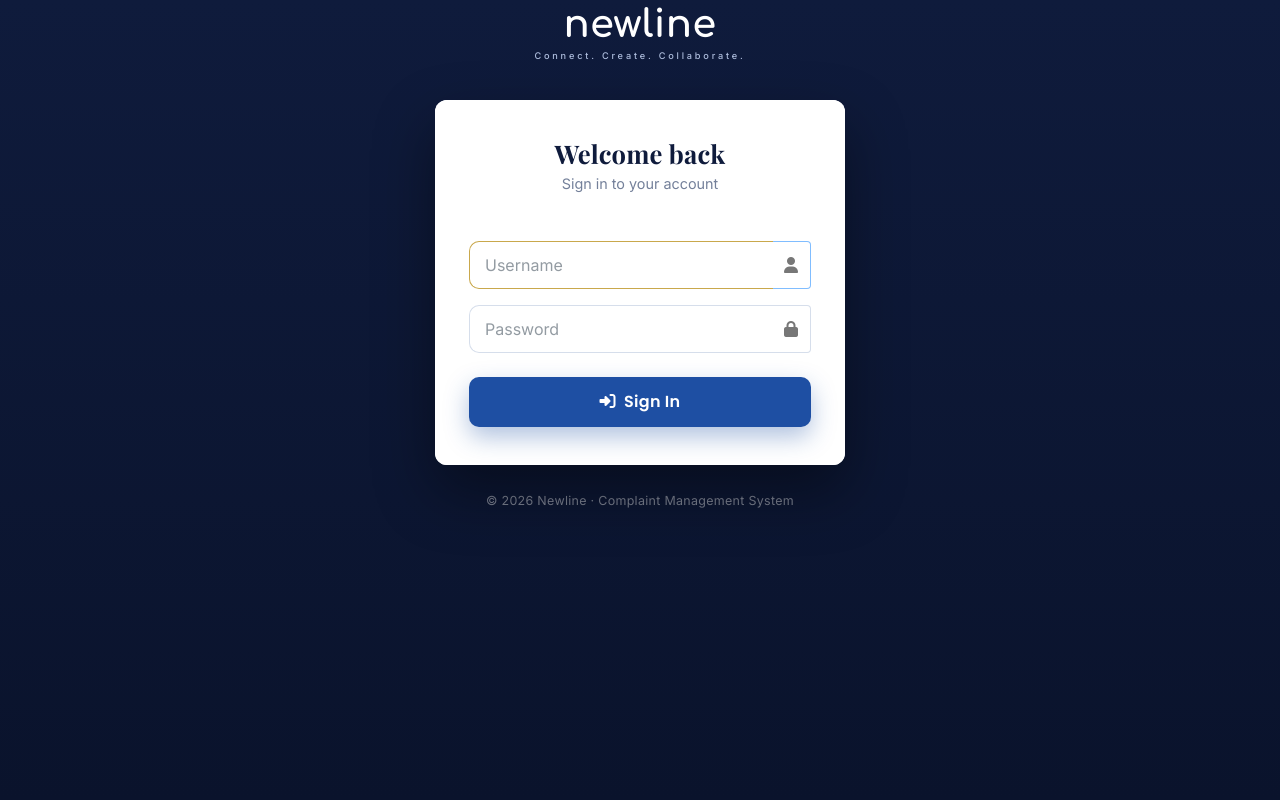
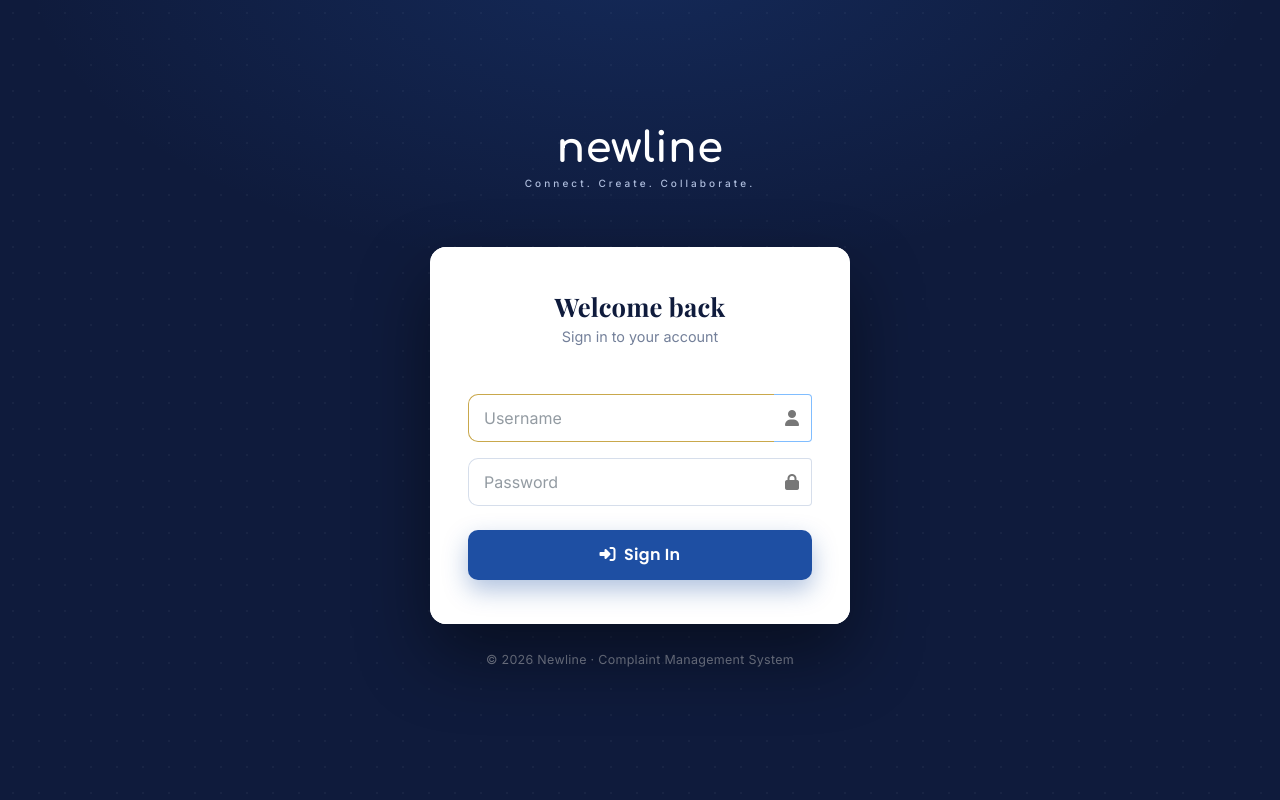
Before and after one commit to praveen08082006-gif/newline_cm, a Django app: page /login/ in a window 1280 px wide. Run offline with Django 5.2, Linux system fonts and the light colour scheme; some libraries are stand-ins or nearby versions.

Commit message:
Refine login layout: breathing room, soft glow + dot texture, floating card
Co-Authored-By: Claude Opus 4.8 <noreply@anthropic.com>

```diff
--- a/core/static/css/royale.css
+++ b/core/static/css/royale.css
@@ -242,20 +242,28 @@ table.dataTable thead .sorting_desc::after { color: var(--gold-soft); }
    LOGIN PAGE — elegant, minimal, royale
    ===================================================================== */
 body.login-page {
-  background: linear-gradient(180deg, var(--navy) 0%, #0a132c 100%) !important;
+  /* deep navy with a soft blue glow at the top + a very faint dot texture for depth */
+  background-color: var(--navy) !important;
+  background-image:
+    radial-gradient(1000px 520px at 50% -6%, rgba(47, 116, 236, 0.16) 0%, rgba(47, 116, 236, 0) 62%),
+    radial-gradient(rgba(255, 255, 255, 0.04) 1px, transparent 1px) !important;
+  background-size: auto, 26px 26px !important;
   align-items: center;
+  justify-content: center;
+  padding: 7vh 16px 6vh;          /* generous breathing room top & bottom */
+  min-height: 100vh;
   font-family: 'Inter', sans-serif;
 }
-.royale-login { width: 410px; max-width: 92vw; }
-.royale-login .brand { text-align: center; margin-bottom: 30px; }
-.royale-login .brand .nl-logo { width: 240px; max-width: 78%; height: auto; }
+.royale-login { width: 420px; max-width: 92vw; }
+.royale-login .brand { text-align: center; margin-bottom: 48px; }  /* space between logo and card */
+.royale-login .brand .nl-logo { width: 262px; max-width: 80%; height: auto; }
 .royale-login .card {
-  border-radius: var(--radius);
+  border-radius: 16px;
   background: #ffffff;
-  box-shadow: 0 26px 60px rgba(0, 0, 0, .4);
+  box-shadow: 0 32px 72px rgba(0, 0, 0, .45);   /* elegant floating shadow */
   border: none;
 }
-.royale-login .login-card-body { padding: 38px 34px; }
+.royale-login .login-card-body { padding: 44px 38px; }   /* roomier inside */
 .royale-login .login-title {
   font-family: 'Playfair Display', serif;
   font-weight: 700; font-size: 1.6rem; color: var(--navy);
```
